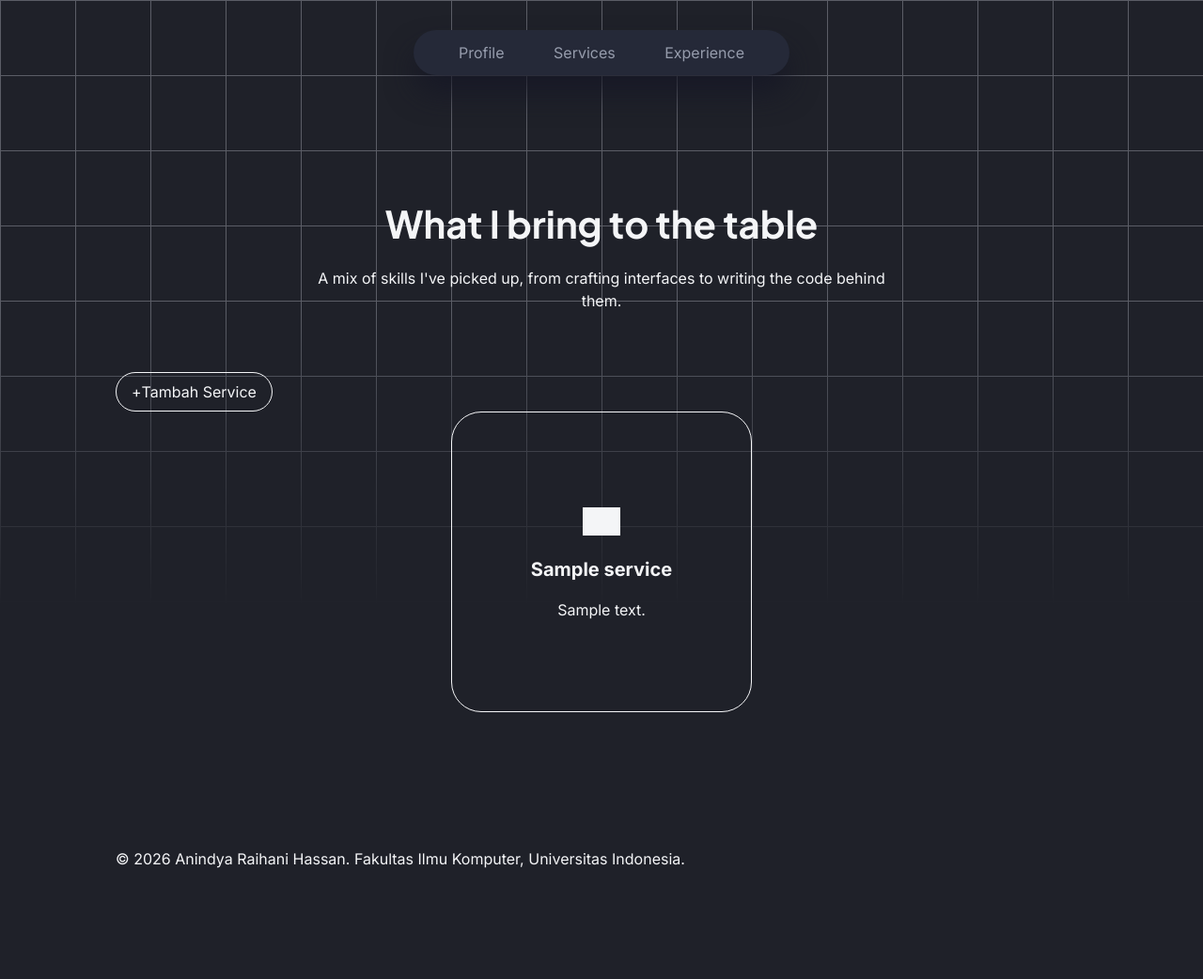
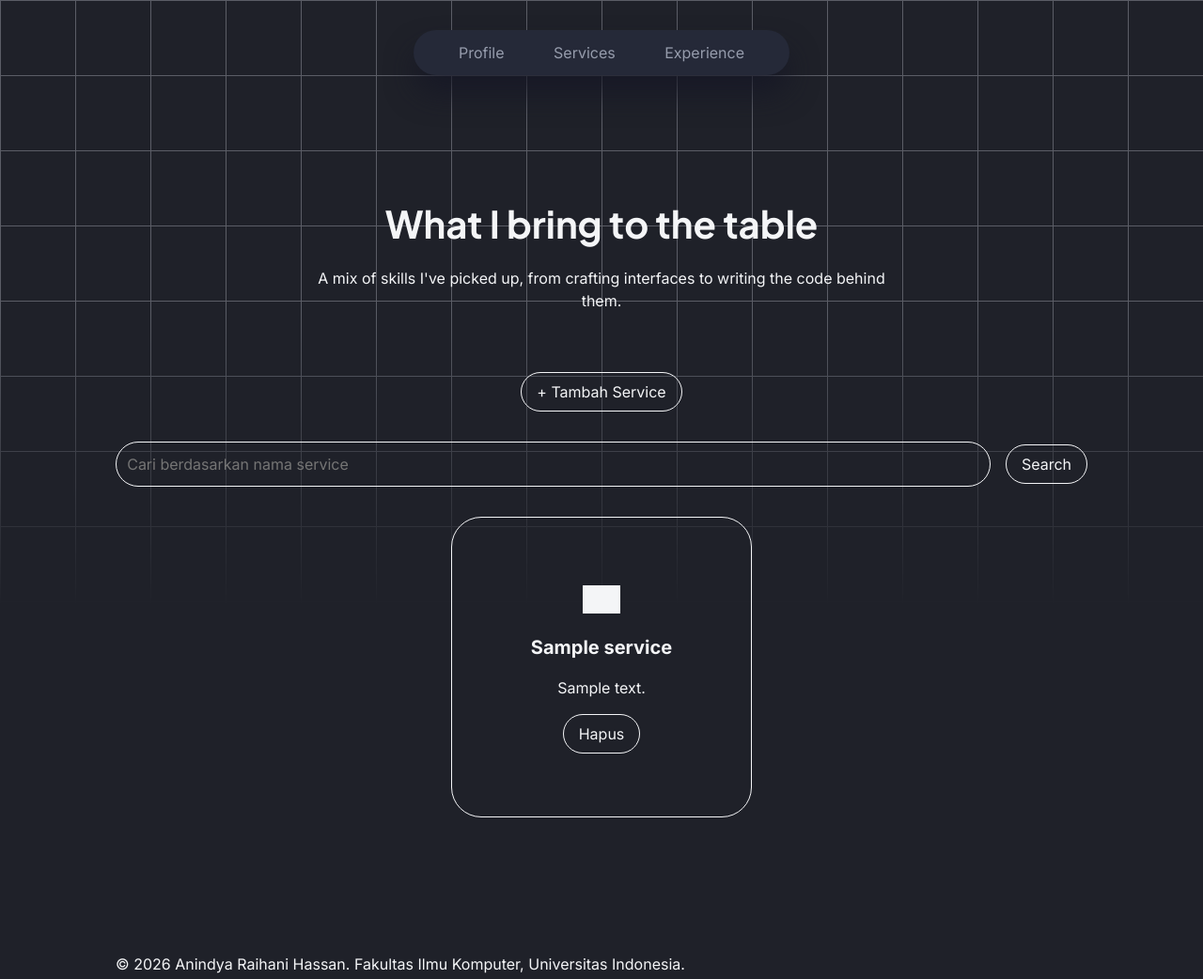
Before and after one commit to anindyou/myportofolio, a Django app: page /service/ in a window 1280 px wide. Shown: the top 1042 px of the page at 94% size. Before the commit the page ends 924 px from the top, so only its background shows below. Run offline with Django 5.2, Linux system fonts and the light colour scheme; tables that the repository leaves empty hold one stand-in row (values such as "Sample post"); grey boxes marked "Sample" are stand-in pictures.

Commit message:
feat: add search bar

```diff
--- a/main/views.py
+++ b/main/views.py
@@ -47,7 +47,7 @@ def show_service(request):
         "service_list" : services,
         "heading" : "What I bring to the table",
         "caption" : "A mix of skills I've picked up, from crafting interfaces to writing the code behind them.",
-        "title": title_query,
+        "title_query": title_query,
     }
     return render(request, "service.html", context)
 
--- a/static/css/style.css
+++ b/static/css/style.css
@@ -189,6 +189,12 @@ box-shadow: 0 20px 30px 0 rgba(21, 23, 37, 0.75);
   text-decoration: none;
   font-size: var(--text-base);
   transition: background 0.2s ease, border-color 0.2s ease, color 0.2s ease, transform 0.2s ease;
+  box-sizing: border-box;
+  appearance: none;
+  -webkit-appearance: none;
+  background: transparent;
+  cursor: pointer;
+  font: inherit;
 }
 
 .btn:hover {
@@ -240,6 +246,31 @@ box-shadow: 0 20px 30px 0 rgba(21, 23, 37, 0.75);
 }
 
   /* ===== Services ===== */
+  .service-search {
+  display: flex;
+  gap: var(--space-2);
+  margin-bottom: var(--space-4);
+  max-width: 480px;
+  margin-left: auto;
+  margin-right: auto;
+}
+
+.service-search__input {
+  width: 100%;
+  min-width: 0;
+  padding: 0.7rem;
+  border: 1px solid var(--card-border);
+  border-radius: var(--radius);
+  background: transparent;
+  color: var(--fg);
+  font: inherit;
+}
+
+.service-search__input:focus {
+  outline: 2px solid var(--fg);
+  border-color: var(--fg);
+}
+
   .cards-grid {
     display: flex;
     flex-wrap: wrap;
@@ -455,8 +486,20 @@ box-shadow: 0 20px 30px 0 rgba(21, 23, 37, 0.75);
   font-weight: 700;
 }
 
+.search-bar {
+  display: flex;
+  gap: var(--space-2);
+  align-items: center;
+  margin-bottom: var(--space-4);
+}
+
+.search-bar input {
+  flex: 1;
+}
+
 .form-group input,
-.form-group textarea {
+.form-group textarea,
+.search-bar input {
   width: 100%;
   box-sizing: border-box;
   padding: 0.7rem;
@@ -479,3 +522,80 @@ box-shadow: 0 20px 30px 0 rgba(21, 23, 37, 0.75);
   font-size: 0.85rem;
   margin-top: 0.35rem;
 }
+
+/* ===== Service header (tombol tambah) ===== */
+.service-header {
+  width: 100%;
+  display: flex;
+  justify-content: center;
+  margin-bottom: var(--space-4);
+}
+
+/* ===== Delete modal (popover) ===== */
+.service-delete-modal {
+  display: none;
+  position: fixed;
+  inset: 0;
+  width: 100%;
+  height: 100%;
+  max-width: none;
+  max-height: none;
+  margin: 0;
+  padding: var(--space-2);
+  border: 0;
+  background: transparent;
+  align-items: center;
+  justify-content: center;
+}
+
+.service-delete-modal:popover-open {
+  display: flex;
+}
+
+.service-delete-modal__backdrop {
+  position: absolute;
+  inset: 0;
+  width: 100%;
+  height: 100%;
+  border: 0;
+  padding: 0;
+  background: rgba(31, 33, 41, 0.65);
+  cursor: default;
+}
+
+.service-delete-modal__content {
+  position: relative;
+  z-index: 1;
+  width: min(100%, 420px);
+  padding: var(--space-3);
+  background: var(--card-alt);
+  border: 1px solid var(--card-border);
+  border-radius: var(--radius);
+  color: var(--fg);
+}
+
+.service-delete-modal__content h2 {
+  margin: 0 0 0.75rem;
+  font-family: var(--font-display);
+  font-size: var(--text-md);
+}
+
+.service-delete-modal__close {
+  position: absolute;
+  top: var(--space-2);
+  right: var(--space-2);
+  border: 0;
+  padding: 0;
+  background: transparent;
+  color: var(--fg-muted);
+  font-size: 1.6rem;
+  line-height: 1;
+  cursor: pointer;
+}
+
+.service-delete-modal__actions {
+  display: flex;
+  justify-content: flex-end;
+  gap: var(--space-2);
+  margin-top: var(--space-3);
+}
--- a/templates/components/service_delete_modal.html
+++ b/templates/components/service_delete_modal.html
@@ -0,0 +1,41 @@
+<button type="button"
+        class="btn"
+        popovertarget="delete-service-{{ service.id }}"
+        aria-label="Hapus {{ service.title }}"
+        title="Hapus service">
+    Hapus
+</button>
+<div id="delete-service-{{ service.id }}"
+     class="service-delete-modal"
+     popover="auto"
+     role="dialog"
+     aria-modal="true"
+     aria-labelledby="delete-service-title-{{ service.id }}">
+    <button type="button"
+            class="service-delete-modal__backdrop"
+            popovertarget="delete-service-{{ service.id }}"
+            popovertargetaction="hide"
+            aria-label="Tutup konfirmasi hapus"></button>
+    <div class="service-delete-modal__content">
+        <button type="button"
+                class="service-delete-modal__close"
+                popovertarget="delete-service-{{ service.id }}"
+                popovertargetaction="hide"
+                aria-label="Tutup konfirmasi hapus">×</button>
+        <h2 id="delete-service-title-{{ service.id }}">Hapus Service?</h2>
+        <p>
+            Apakah Anda yakin ingin menghapus
+            <strong>{{ service.title }}</strong>?
+        </p>
+        <div class="service-delete-modal__actions">
+            <button type="button"
+                    class="btn"
+                    popovertarget="delete-service-{{ service.id }}"
+                    popovertargetaction="hide">Batal</button>
+            <form method="post" action="{% url 'main:delete_service' service.id %}">
+                {% csrf_token %}
+                <button type="submit" class="btn">Ya, Hapus</button>
+            </form>
+        </div>
+    </div>
+</div>
--- a/templates/service.html
+++ b/templates/service.html
@@ -1,4 +1,4 @@
-{% extends "base.html" %} <!-- balikin headernya besok-->
+{% extends "base.html" %}
 {% load static %}
 {% block meta %}
     <title>Services — {{ name }}</title>
@@ -14,11 +14,18 @@
         </div>
 
         <div class="service-header">
-          <a href="{% url 'main:create_service' %}" class="btn service-add-button">
-            <span aria-hidden="true">+</span>
-            Tambah Service
+          <a href="{% url 'main:create_service' %}" class="btn">
+            + Tambah Service
           </a>
         </div>
+
+        <form method="get" action="{% url 'main:show_service' %}" class="search-bar">
+            <input type="search"
+                   name="title"
+                   value="{{ title_query }}"
+                   placeholder="Cari berdasarkan nama service">
+            <button type="submit" class="btn">Search</button>
+        </form>
 
         <div class="cards-grid">
           {% for service in service_list %}
@@ -34,7 +41,11 @@
               {% include "components/service_delete_modal.html" with service=service %}
             </article>
           {% empty %}
-            <p class="empty-state">Coming soon!</p>
+            {% if title_query %}
+              <p class="empty-state">Not found.</p>
+            {% else %}
+              <p class="empty-state">Coming soon!</p>
+            {% endif %}
           {% endfor %}
         </div>
       </section>
--- a/templates/service_form.html
+++ b/templates/service_form.html
@@ -5,7 +5,6 @@
 {% block content %}
     <main>
         <section class="service-section">
-
                 <h1>Add New Service</h1>
                 <form method="post"
                       action="{% url 'main:create_service' %}"
```
